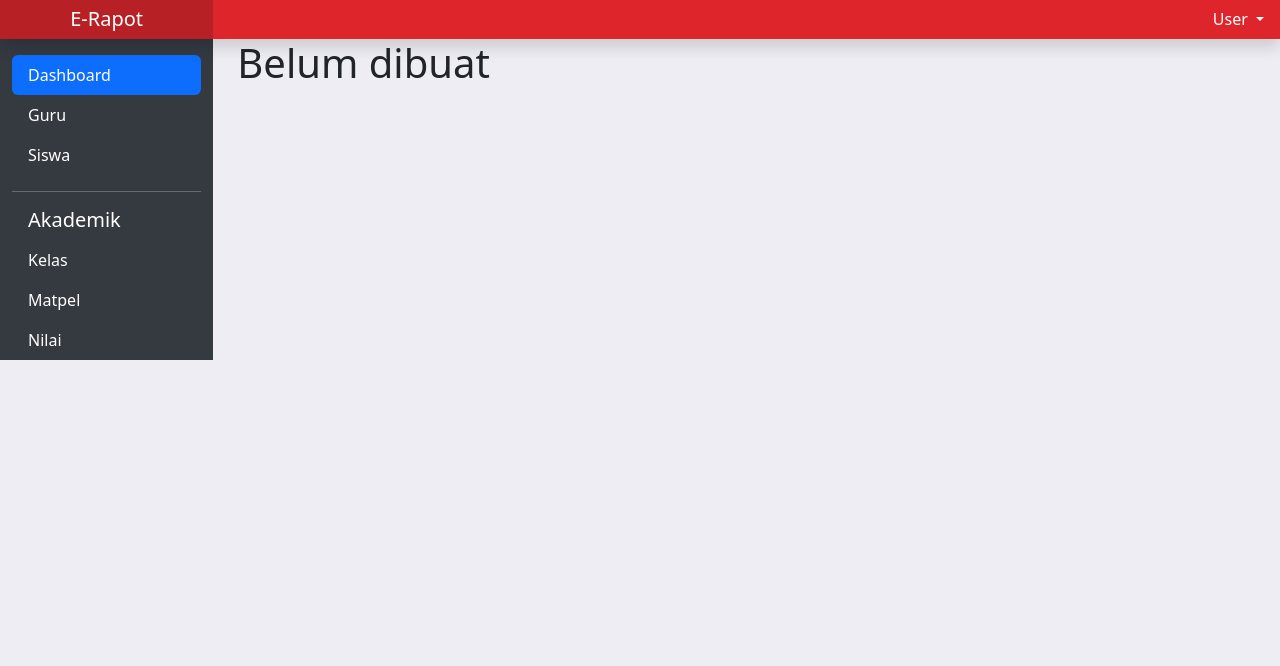
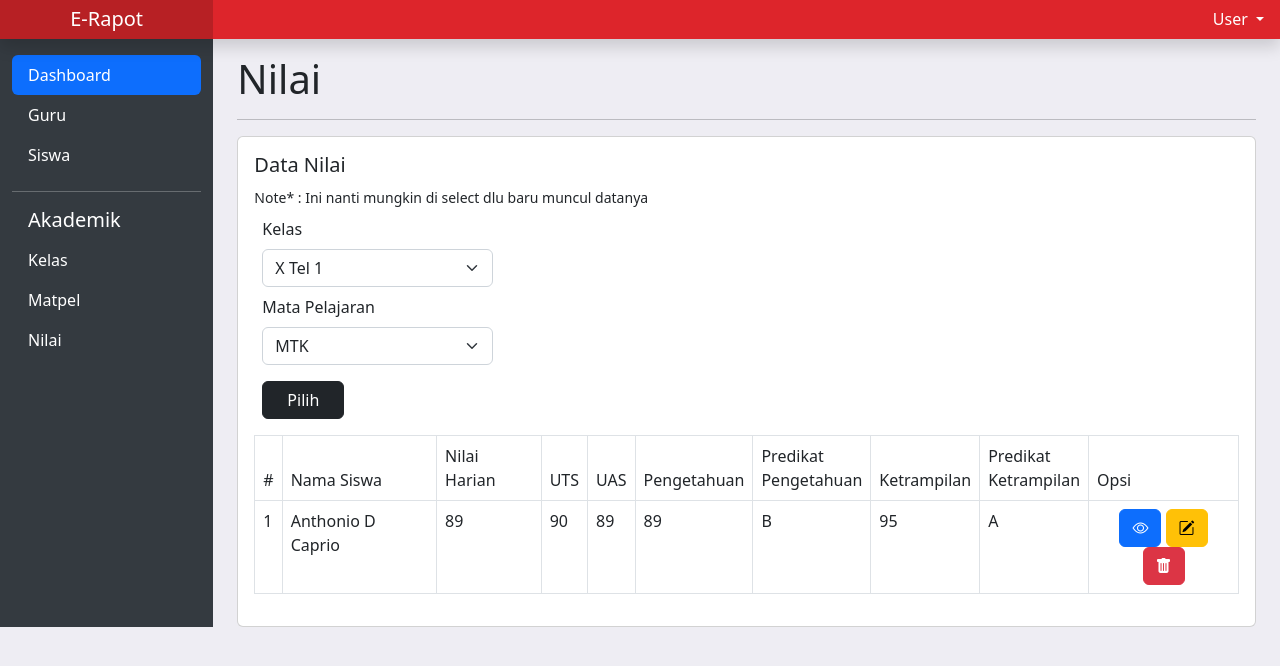
Before and after one commit to mkholidkamali/project-e-rapot, a Laravel app: page /nilai in a window 1280 px wide. Shown: the part 1-667 px from the top of the page. Run offline with Laravel 9, Linux system fonts and the light colour scheme.

Commit message:
UI Nilai

```diff
--- a/resources/views/dashboard/nilai/index.blade.php
+++ b/resources/views/dashboard/nilai/index.blade.php
@@ -2,5 +2,75 @@
 @extends('layouts.dashboard.main')
 
 @section('main')
-    <h1>Belum dibuat</h1>
+
+    <h1 class="mt-3">Nilai</h1>
+    <hr>
+
+    <div class="card">
+        <div class="card-body">
+
+            <h5>Data Nilai</h5>
+            <small>Note* : Ini nanti mungkin di select dlu baru muncul datanya</small>
+            <div class="col-md-3">
+                <form action="" method="post" class="mt-2 px-2">
+                    <div class="mb-2">
+                        <label for="kelas" class="form-label">Kelas</label>
+                        <select class="form-select" aria-label="Default select example" name="kelas" id="kelas">
+                            <option value="x">X Tel 1</option>
+                            <option value="x">XI Tel 2</option>
+                            <option value="x">XII Tel 3</option>
+                        </select>
+                    </div>
+                    <div class="mb-2">
+                        <label for="mata-pelajaran" class="form-label">Mata Pelajaran</label>
+                        <select name="mata-pelajaran" id="mata-pelajaran" class="form-select">
+                            <option value="x">MTK</option>
+                            <option value="x">Bahasa Indonesia</option>
+                            <option value="x">Pemrograman Web</option>
+                        </select>
+                    </div>
+                    <button class="btn btn-dark mt-2 px-4">Pilih</button>
+                </form>
+            </div>
+
+            <div class="table-responsive mt-3">
+                <table class="table table-bordered">
+                    <thead>
+                        <tr >
+                            <td>#</td>
+                            <td>Nama Siswa</td>
+                            <td>Nilai Harian</td>
+                            <td>UTS</td>
+                            <td>UAS</td>
+                            <td>Pengetahuan</td>
+                            <td style="width: 4vh">Predikat Pengetahuan</td>
+                            <td>Ketrampilan</td>
+                            <td style="width: 4vh">Predikat Ketrampilan</td>
+                            <td>Opsi</td>
+                        </tr>
+                    </thead>
+                    <tbody>
+                        <tr>
+                            <td>1</td>
+                            <td>Anthonio D Caprio</td>
+                            <td>89</td>
+                            <td>90</td>
+                            <td>89</td>
+                            <td>89</td>
+                            <td>B</td>
+                            <td>95</td>
+                            <td>A</td>
+                            <td class="text-center">
+                                <button class="btn btn-primary"><i class="bi bi-eye"></i></button>
+                                <button class="btn btn-warning"><i class="bi bi-pencil-square"></i></button>
+                                <button class="btn btn-danger"><i class="bi bi-trash-fill"></i></button>
+                            </td>
+                        </tr>
+                    </tbody>
+                </table>
+            </div>
+
+        </div>
+    </div>
+
 @endsection
```
